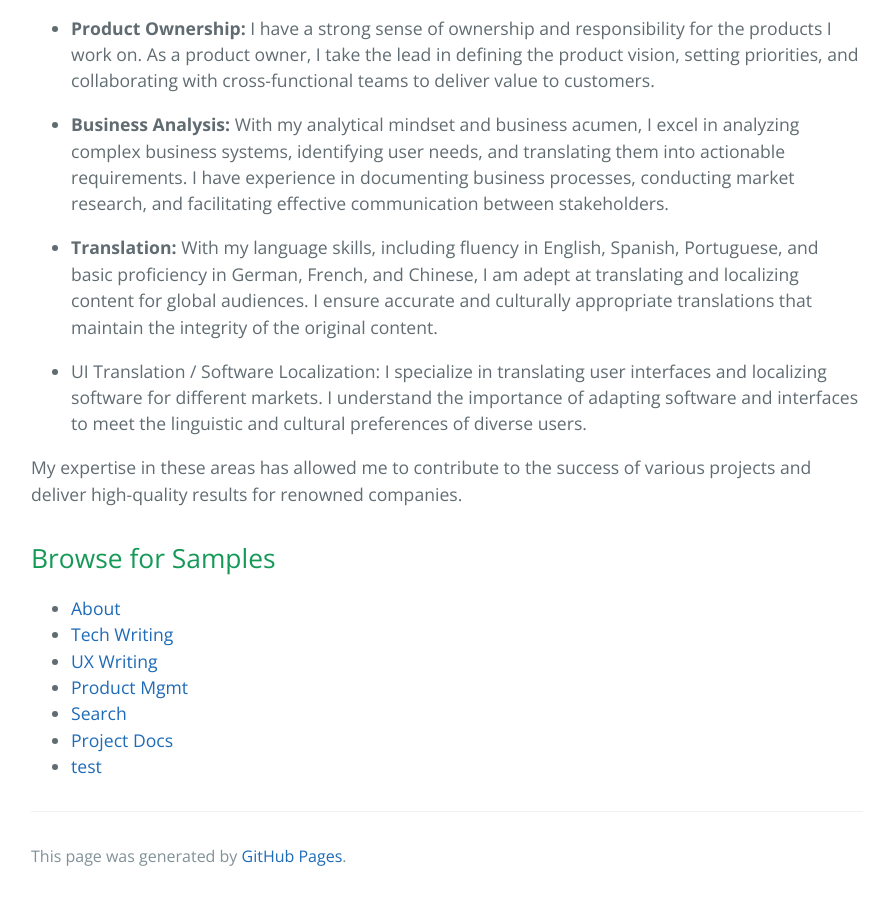
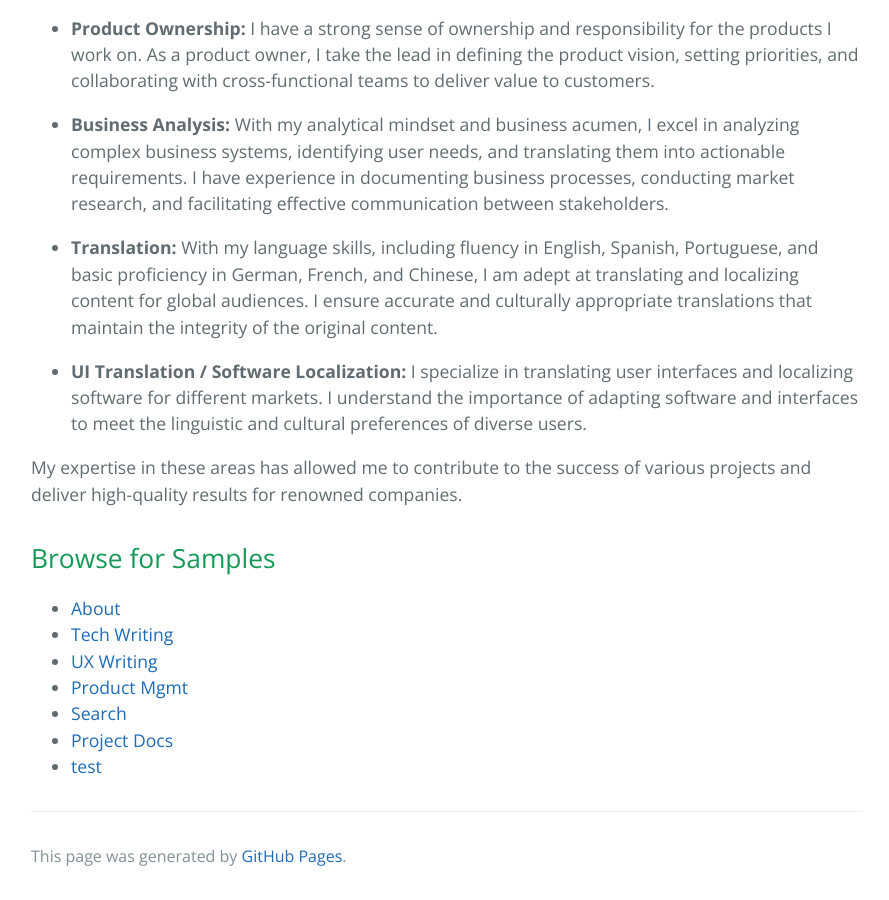
Before and after one commit to BigStepIdiomas/bigstepidiomas.github.io, a Jekyll site: the page built from index.md, in a window 1280 px wide and 900 px high, scrolled down 1685 px. Shown: the whole window, without its empty margins (193-1082 px from the left). Built offline with Jekyll 4.4.1, drawn with Linux system fonts in a browser that asks for light colours.

Commit message:
commit - undoing style.css changes for gif button2

```diff
--- a/index.md
+++ b/index.md
@@ -44,7 +44,7 @@ I have developed expertise in a range of areas, allowing me to excel in my roles
 - **Translation:**
   With my language skills, including fluency in English, Spanish, Portuguese, and basic proficiency in German, French, and Chinese, I am adept at translating and localizing content for global audiences. I ensure accurate and culturally appropriate translations that maintain the integrity of the original content.
 
-- UI Translation / Software Localization:
+- **UI Translation / Software Localization:**
   I specialize in translating user interfaces and localizing software for different markets. I understand the importance of adapting software and interfaces to meet the linguistic and cultural preferences of diverse users.
 
 My expertise in these areas has allowed me to contribute to the success of various projects and deliver high-quality results for renowned companies.
```
